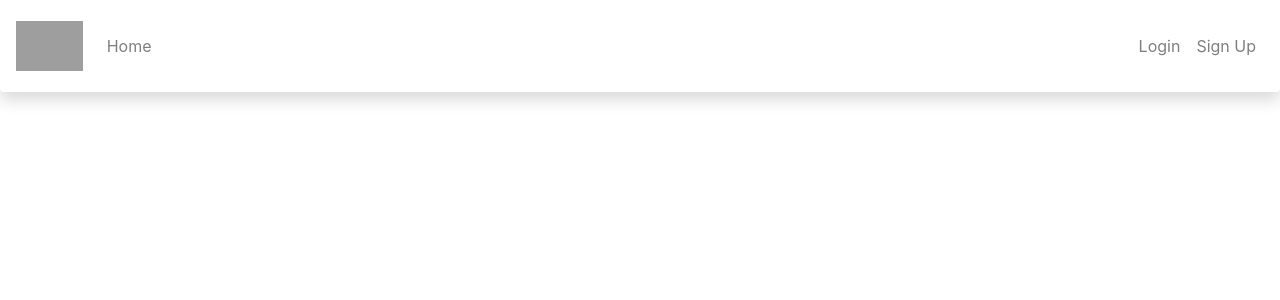
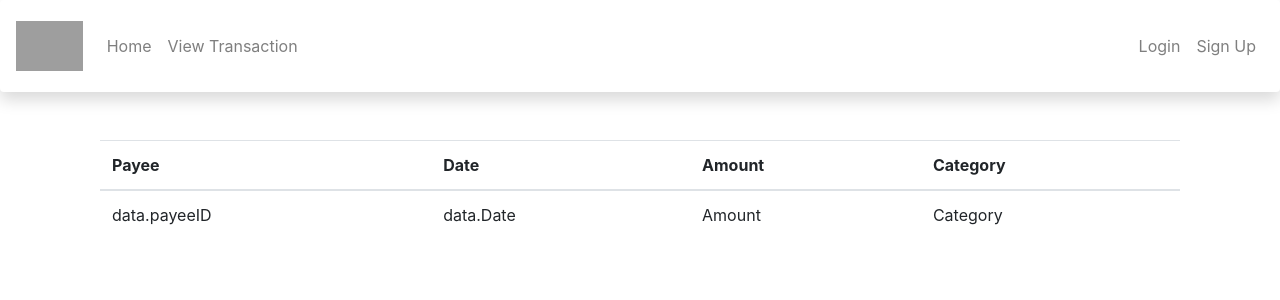
Before and after one commit to njh18/NGSEED2021_TT2_16, a React (Create React App) app in the folder website/: page /displayTransaction in a window 1280 px wide. Shown: the top 300 px of the page. Built offline with nearby package versions, Linux system fonts and the light colour scheme; grey boxes are pictures that could not be loaded.

Commit message:
UI for display Transaction History

```diff
--- a/website/src/App.js
+++ b/website/src/App.jsx
@@ -10,6 +10,7 @@ import Register from "./components/Register";
 import Home from "./components/Home";
 import Profile from "./components/Profile";
 import BoardUser from "./components/BoardUser";
+import DisplayTransaction from "./components/DisplayTransaction";
 
 const App = () => {
   const [currentUser, setCurrentUser] = useState(undefined);
@@ -45,6 +46,12 @@ const App = () => {
               Home
             </Link>
           </li>
+
+          <li className="nav-item">
+            <Link to={"/displayTransaction"} className="nav-link">
+                View Transaction
+              </Link>
+            </li>
 
           {currentUser && (
             <li className="nav-item">
@@ -92,6 +99,7 @@ const App = () => {
           <Route exact path="/register" component={Register} />
           <Route exact path="/profile" component={Profile} />
           <Route path="/user" component={BoardUser} />
+          <Route path="/displayTransaction" component={DisplayTransaction} />
           {/* <Route path="/mod" component={BoardModerator} />
           <Route path="/admin" component={BoardAdmin} /> */}
         </Switch>
--- /dev/null
+++ b/website/src/components/DisplayTransaction.jsx
@@ -0,0 +1,94 @@
+import React, { useState, useRef } from "react";
+import Form from "react-validation/build/form";
+import Input from "react-validation/build/input";
+import CheckButton from "react-validation/build/button";
+import AuthService from "../services/auth.service";
+
+import { isEmail } from "validator";
+
+const required = (value) => {
+  if (!value) {
+    return (
+      <div className="alert alert-danger" role="alert">
+        This field is required!
+      </div>
+    );
+  }
+};
+
+const DisplayTransaction = (props) => {
+  const form = useRef();
+  const checkBtn = useRef();
+
+  const [username, setUsername] = useState("");
+  const [password, setPassword] = useState("");
+  const [loading, setLoading] = useState(false);
+  const [message, setMessage] = useState("");
+
+  const onChangeUsername = (e) => {
+    const username = e.target.value;
+    setUsername(username);
+  };
+
+  const onChangePassword = (e) => {
+    const password = e.target.value;
+    setPassword(password);
+  };
+
+  const handleLogin = (e) => {
+    e.preventDefault();
+
+    setMessage("");
+    setLoading(true);
+
+    form.current.validateAll();
+
+    if (checkBtn.current.context._errors.length === 0) {
+      AuthService.login(username, password).then(
+        () => {
+          props.history.push("/profile");
+          window.location.reload();
+        },
+        (error) => {
+          const resMessage =
+            (error.response &&
+              error.response.data &&
+              error.response.data.message) ||
+            error.message ||
+            error.toString();
+
+          setLoading(false);
+          setMessage(resMessage);
+        }
+      );
+    } else {
+      setLoading(false);
+    }
+  };
+
+  return (
+    <div className="col-md-12">
+      <table class="table table-hover">
+      <thead>
+            <tr>
+                <th>Payee</th>
+                <th>Date</th>
+                <th>Amount</th>
+                <th>Category</th>
+            </tr>
+        </thead>
+         <tbody>
+            <tr>
+                <td>  data.payeeID </td>
+                <td>  data.Date </td>
+                <td>Amount</td>
+                <td>Category</td>
+            </tr>
+        </tbody>
+      </table>
+
+    </div>
+  );
+};
+
+export default DisplayTransaction;
```
Also changed, not shown: website/src/components/Login.jsx (renamed from website/src/components/Login.js, +19 -21 lines), website/src/components/BoardUser.jsx (renamed from website/src/components/BoardUser.js), website/src/components/DisplayTransaction.js (deleted), website/src/components/Home.jsx (renamed from website/src/components/Home.js), website/src/components/Profile.jsx (renamed from website/src/components/Profile.js), website/src/components/Register.jsx (renamed from website/src/components/Register.js), website/src/services/auth-header.js (indentation only), 1 other file (tests, documents, lock files or other folders).
